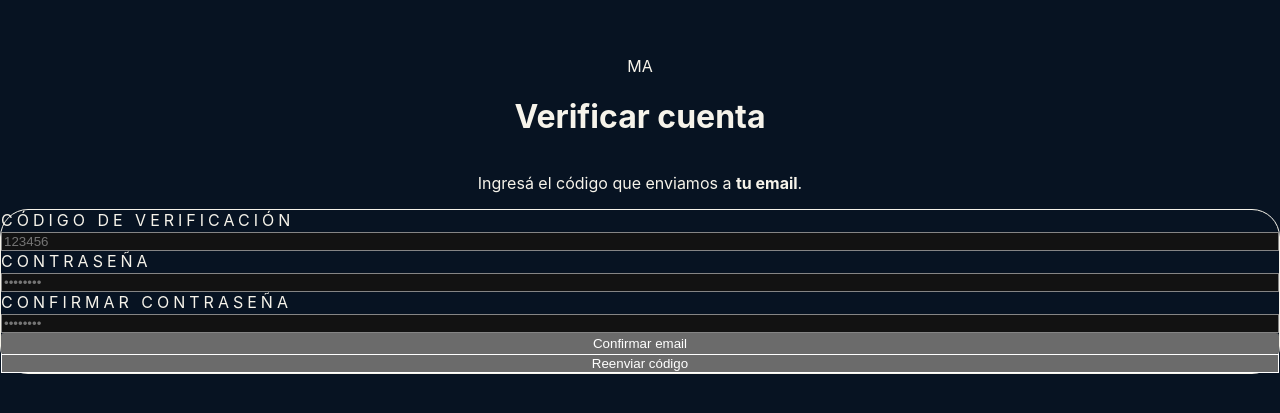
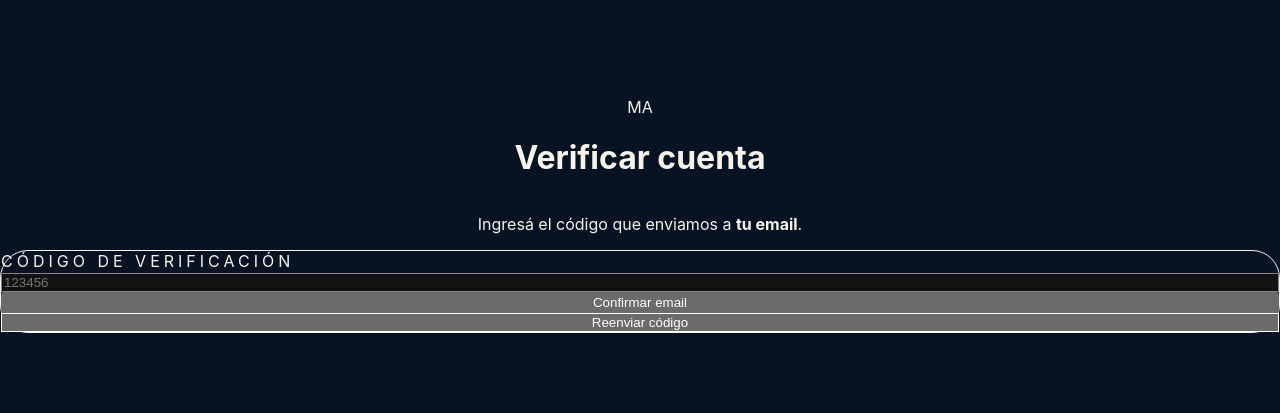
Before and after one commit to 412349-Leiva/TFI-MonArget, a React (Vite) app in the folder frontend/: page /verify in a window 1280 px wide. Shown: the part 185-598 px from the top of the page. Built offline with nearby package versions, Linux system fonts and the light colour scheme; no server answers.

Commit message:
fix(ui): request password only in final step; show backend error messages

```diff
--- a/frontend/src/pages/CompleteRegisterPage.tsx
+++ b/frontend/src/pages/CompleteRegisterPage.tsx
@@ -46,7 +46,11 @@ export function CompleteRegisterPage() {
       }
       navigate('/dashboard');
     } catch (err) {
-      setError('No pudimos completar el registro. Intentá de nuevo.');
+        // Try to show backend error message if available
+        // eslint-disable-next-line @typescript-eslint/no-explicit-any
+        const anyErr = err as any;
+        const serverMessage = anyErr?.response?.data?.message ?? anyErr?.message;
+        setError(serverMessage ?? 'No pudimos completar el registro. Intentá de nuevo.');
     } finally {
       setLoading(false);
     }
--- a/frontend/src/pages/VerifyPage.tsx
+++ b/frontend/src/pages/VerifyPage.tsx
@@ -18,7 +18,6 @@ export function VerifyPage() {
   const navigate = useNavigate();
   const { login } = useAuth();
   const email = searchParams.get('email') ?? '';
-  const initialPassword = (location.state as VerificationLocationState | null)?.password;
   const codeFromState = (location.state as VerificationLocationState | null)?.code;
   const nameFromState = (location.state as VerificationLocationState | null)?.name;
   const lastnameFromState = (location.state as VerificationLocationState | null)?.lastname;
@@ -28,7 +27,6 @@ export function VerifyPage() {
   const [loading, setLoading] = useState(false);
   const [resending, setResending] = useState(false);
   const [confirmPassword, setConfirmPassword] = useState('');
-  const [password, setPassword] = useState(initialPassword ?? '');
 
   const copyCode = async (text: string) => {
     try {
@@ -46,9 +44,7 @@ export function VerifyPage() {
     }
   }, [codeFromState]);
 
-  useEffect(() => {
-    if (initialPassword) setPassword(initialPassword);
-  }, [initialPassword]);
+  // password is handled in the final registration step (CompleteRegisterPage)
 
   const handleSubmit = async (event: FormEvent<HTMLFormElement>) => {
     event.preventDefault();
@@ -105,8 +101,7 @@ export function VerifyPage() {
               </div>
             ) : null}
 
-            <Input label="Contraseña" type="password" value={password} onChange={(e) => setPassword(e.target.value)} placeholder="••••••••" />
-            <Input label="Confirmar contraseña" type="password" value={confirmPassword} onChange={(e) => setConfirmPassword(e.target.value)} placeholder="••••••••" />
+            {/* Password is set in the final step after verification */}
 
             {message ? <p className="rounded-2xl border border-emerald-500/20 bg-emerald-500/10 px-4 py-3 text-sm text-emerald-300">{message}</p> : null}
             {error ? <p className="rounded-2xl border border-rose-500/20 bg-rose-500/10 px-4 py-3 text-sm text-rose-300">{error}</p> : null}
```
